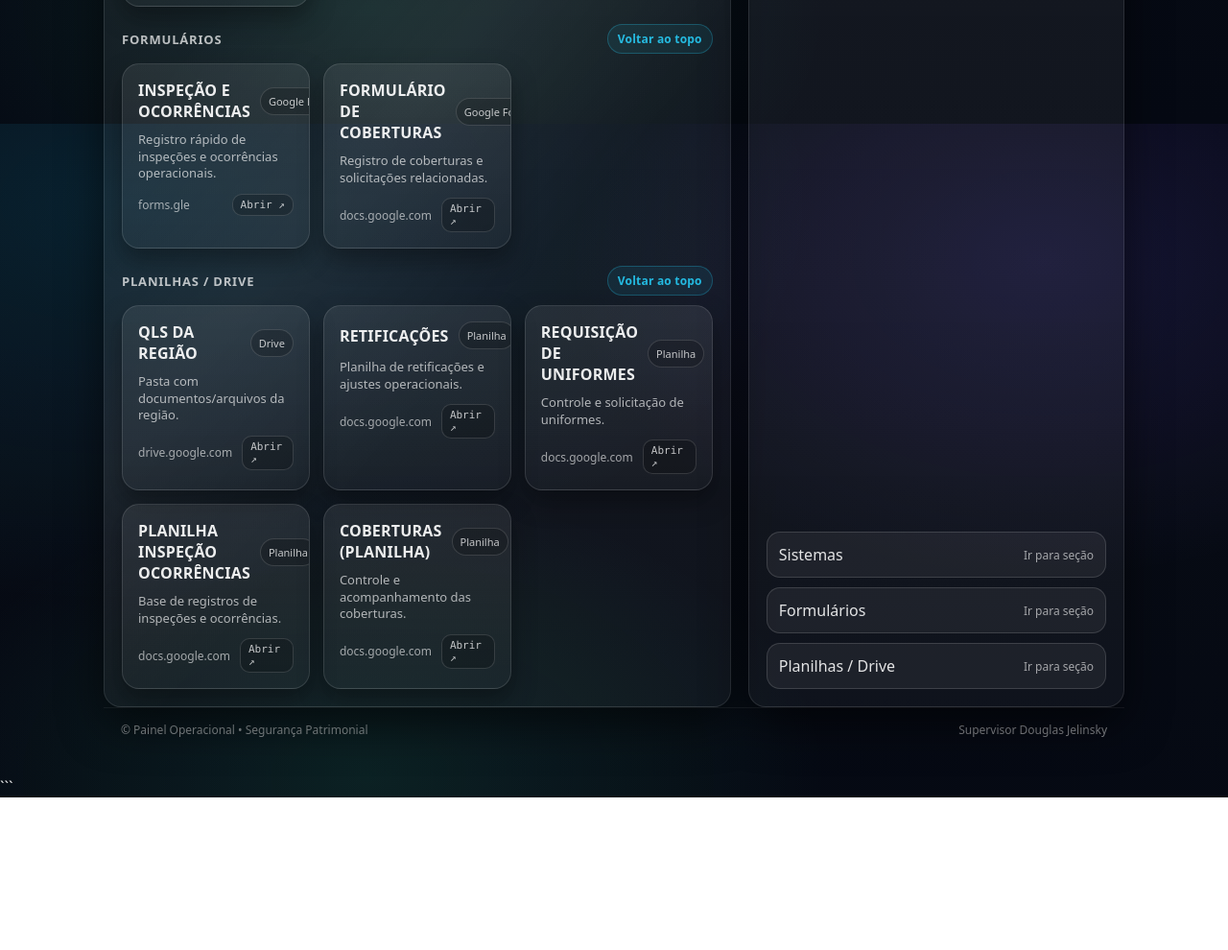
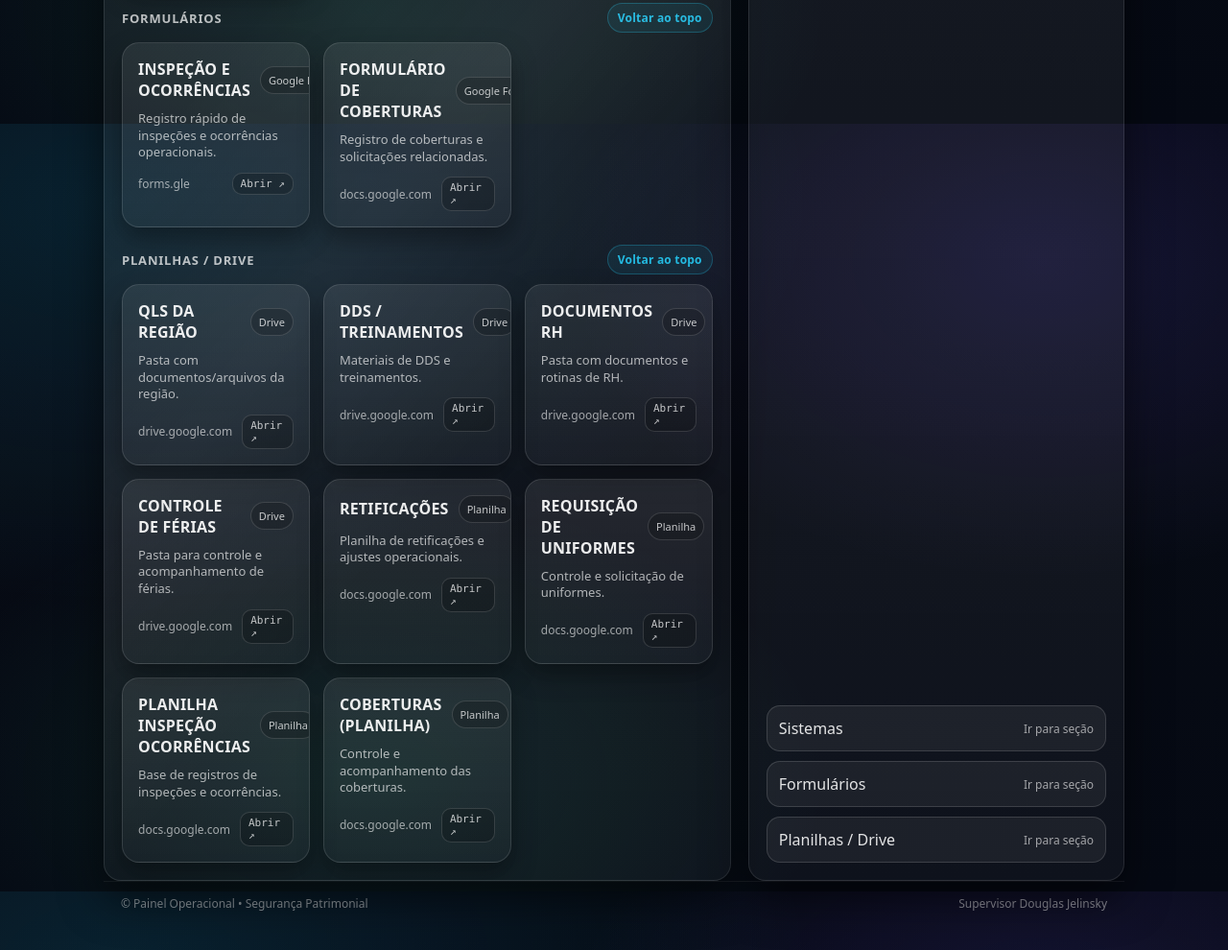
Before and after one commit to douglasjelinsky-code/painel, a plain HTML site: page index.html in a window 1280 px wide. Shown: the part 671-1661 px from the top of the page at 96% size. Before the commit the page ends 1502 px from the top, so only its background shows below. Drawn offline with Linux system fonts and the light colour scheme.

Commit message:
Update index.html

````diff
--- a/index.html
+++ b/index.html
@@ -1,4 +1,3 @@
-```html
 <!doctype html>
 <html lang="pt-BR">
 <head>
@@ -310,7 +309,7 @@
 
   <header>
     <div class="wrap">
-      <div class="topbar">
+      <div class="topbar" id="topo">
         <div class="brand">
           <div class="badge" aria-hidden="true"></div>
           <div>
@@ -352,11 +351,7 @@
 
           <!-- ===================== SISTEMAS ===================== -->
           <div class="section" id="sistemas">
-            <h3>
-              Sistemas
-              <a href="#topo" onclick="window.scrollTo({top:0,behavior:'smooth'}); return false;">Voltar ao topo</a>
-            </h3>
-
+            <h3>Sistemas <a href="#topo">Voltar ao topo</a></h3>
             <div class="grid" data-section="sistemas">
               <a class="tile" href="https://suprimentos.orbenk.com.br/index.php?redirect=%2Ffront%2Fticket.php&error=3" target="_blank" rel="noopener noreferrer"
                  data-name="glpi" data-tags="sistemas chamados suporte tickets glpi orbenk">
@@ -391,10 +386,7 @@
 
           <!-- ===================== FORMULÁRIOS ===================== -->
           <div class="section" id="formularios">
-            <h3>
-              Formulários
-              <a href="#topo" onclick="window.scrollTo({top:0,behavior:'smooth'}); return false;">Voltar ao topo</a>
-            </h3>
+            <h3>Formulários <a href="#topo">Voltar ao topo</a></h3>
 
             <div class="grid" data-section="formularios">
               <a class="tile" href="https://forms.gle/eFSPdJvjjYE4Mewi6" target="_blank" rel="noopener noreferrer"
@@ -415,10 +407,7 @@
 
           <!-- ===================== PLANILHAS / DRIVE ===================== -->
           <div class="section" id="planilhas-drive">
-            <h3>
-              Planilhas / Drive
-              <a href="#topo" onclick="window.scrollTo({top:0,behavior:'smooth'}); return false;">Voltar ao topo</a>
-            </h3>
+            <h3>Planilhas / Drive <a href="#topo">Voltar ao topo</a></h3>
 
             <div class="grid" data-section="planilhas-drive">
               <a class="tile" href="https://drive.google.com/drive/folders/12seW8B6sRdklulNeb8Ye70fbzUxTipL5?usp=sharing" target="_blank" rel="noopener noreferrer"
@@ -427,6 +416,29 @@
                 <p class="desc">Pasta com documentos/arquivos da região.</p>
                 <div class="meta"><span>drive.google.com</span><span class="kbd">Abrir ↗</span></div>
               </a>
+
+              <!-- NOVOS BOTÕES (ADICIONADOS AGORA) -->
+              <a class="tile" href="https://drive.google.com/drive/folders/1YQ3sATmbY7kkhYNVKH9HKLXywUm6ADvw?usp=sharing" target="_blank" rel="noopener noreferrer"
+                 data-name="dds treinamentos" data-tags="drive pasta dds treinamentos seguranca treinamento">
+                <div class="top"><p class="name">DDS / TREINAMENTOS</p><span class="tag">Drive</span></div>
+                <p class="desc">Materiais de DDS e treinamentos.</p>
+                <div class="meta"><span>drive.google.com</span><span class="kbd">Abrir ↗</span></div>
+              </a>
+
+              <a class="tile" href="https://drive.google.com/drive/folders/1LRQmYAVtNBOFfJ8KmBUvtOvYwKhxsDrF?usp=sharing" target="_blank" rel="noopener noreferrer"
+                 data-name="documentos rh" data-tags="drive pasta rh documentos recursos humanos">
+                <div class="top"><p class="name">DOCUMENTOS RH</p><span class="tag">Drive</span></div>
+                <p class="desc">Pasta com documentos e rotinas de RH.</p>
+                <div class="meta"><span>drive.google.com</span><span class="kbd">Abrir ↗</span></div>
+              </a>
+
+              <a class="tile" href="https://drive.google.com/drive/folders/16HOItliauvCmcotWJVVoJdwfXL-pxjpy?usp=sharing" target="_blank" rel="noopener noreferrer"
+                 data-name="controle de ferias" data-tags="drive pasta controle ferias rh">
+                <div class="top"><p class="name">CONTROLE DE FÉRIAS</p><span class="tag">Drive</span></div>
+                <p class="desc">Pasta para controle e acompanhamento de férias.</p>
+                <div class="meta"><span>drive.google.com</span><span class="kbd">Abrir ↗</span></div>
+              </a>
+              <!-- FIM NOVOS BOTÕES -->
 
               <a class="tile" href="https://docs.google.com/spreadsheets/d/1Q9UV6FYRprdTgK5K9HjB4KpMbLj7iTCrhWLSXApgOHQ/edit?usp=sharing" target="_blank" rel="noopener noreferrer"
                  data-name="retificações" data-tags="planilha google sheets retificacoes ajustes">
@@ -470,18 +482,9 @@
         </div>
 
         <div class="quick">
-          <a class="btn" href="#sistemas">
-            <span>Sistemas</span>
-            <small>Ir para seção</small>
-          </a>
-          <a class="btn" href="#formularios">
-            <span>Formulários</span>
-            <small>Ir para seção</small>
-          </a>
-          <a class="btn" href="#planilhas-drive">
-            <span>Planilhas / Drive</span>
-            <small>Ir para seção</small>
-          </a>
+          <a class="btn" href="#sistemas"><span>Sistemas</span><small>Ir para seção</small></a>
+          <a class="btn" href="#formularios"><span>Formulários</span><small>Ir para seção</small></a>
+          <a class="btn" href="#planilhas-drive"><span>Planilhas / Drive</span><small>Ir para seção</small></a>
         </div>
       </aside>
 
@@ -531,9 +534,7 @@
       }
     });
 
-    // primeira renderização
     filter();
   </script>
 </body>
 </html>
-```
````
